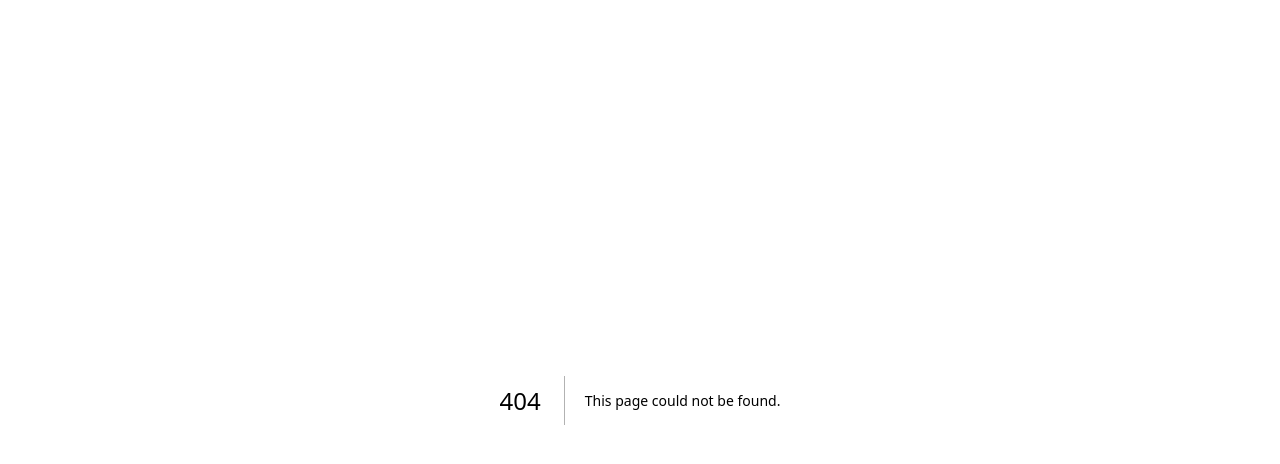
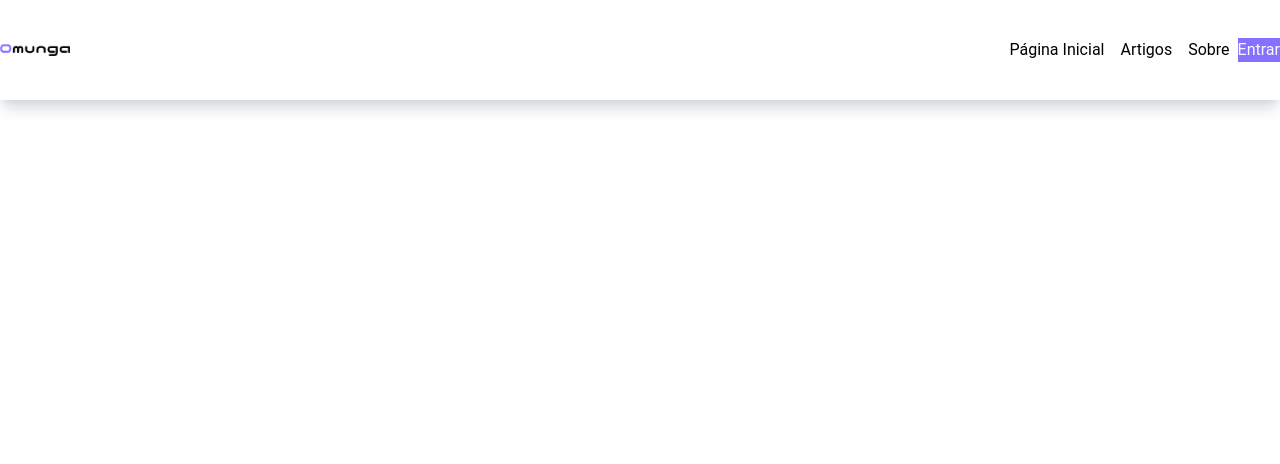
Before and after one commit to Francisco-Fetapi/omunga-front-end-tailwindcss, a Next.js app: page /iniciar-sessao in a window 1280 px wide. Before the commit this address had no page. Shown: the top 464 px of the page. Built offline with nearby package versions, Linux system fonts and the light colour scheme.

Commit message:
feat: page to login created

```diff
--- a/src/components/Header/Header.tsx
+++ b/src/components/Header/Header.tsx
@@ -1,18 +1,17 @@
 import OmungaPhoto from "../../assets/Omunga.png";
 import Image from "next/image";
-import "../../styles/globals.css";
 
 export default function Header({ children }: React.PropsWithChildren) {
   return (
     <header className="h-[100px] shadow-lg shadow-gray-300 flex items-center justify-between">
       <div>
-        <Image src={OmungaPhoto} width={70} height={40} alt="Imagem Omunga" />
+        <Image src={OmungaPhoto} width={70} height={90} alt="Imagem Omunga" />
       </div>
       <div className="flex justify-between items-center">
         <ul className="flex items-center">
-          <li className="m-2 text-black/90">Página Inicial</li>
-          <li className="m-2 text-black/90">Artigos</li>
-          <li className="m-2 text-black/90">Sobre</li>
+          <li className="m-2">Página Inicial</li>
+          <li className="m-2">Artigos</li>
+          <li className="m-2">Sobre</li>
         </ul>
         <div>
           <button className="bg-purple text-white2">Entrar</button>
--- /dev/null
+++ b/src/pages/iniciar-sessao.tsx
@@ -0,0 +1,9 @@
+import Header from "../components/Header/Header";
+
+export default function SignIn() {
+  return (
+    <main>
+      <Header />
+    </main>
+  );
+}
--- a/src/styles/globals.css
+++ b/src/styles/globals.css
@@ -17,11 +17,11 @@
 }
 
 body {
-  color: rgb(var(--foreground-rgb));
+  /* color: rgb(var(--foreground-rgb));
   background: linear-gradient(
       to bottom,
       transparent,
       rgb(var(--background-end-rgb))
     )
-    rgb(var(--background-start-rgb));
+    rgb(var(--background-start-rgb)); */
 }
```
